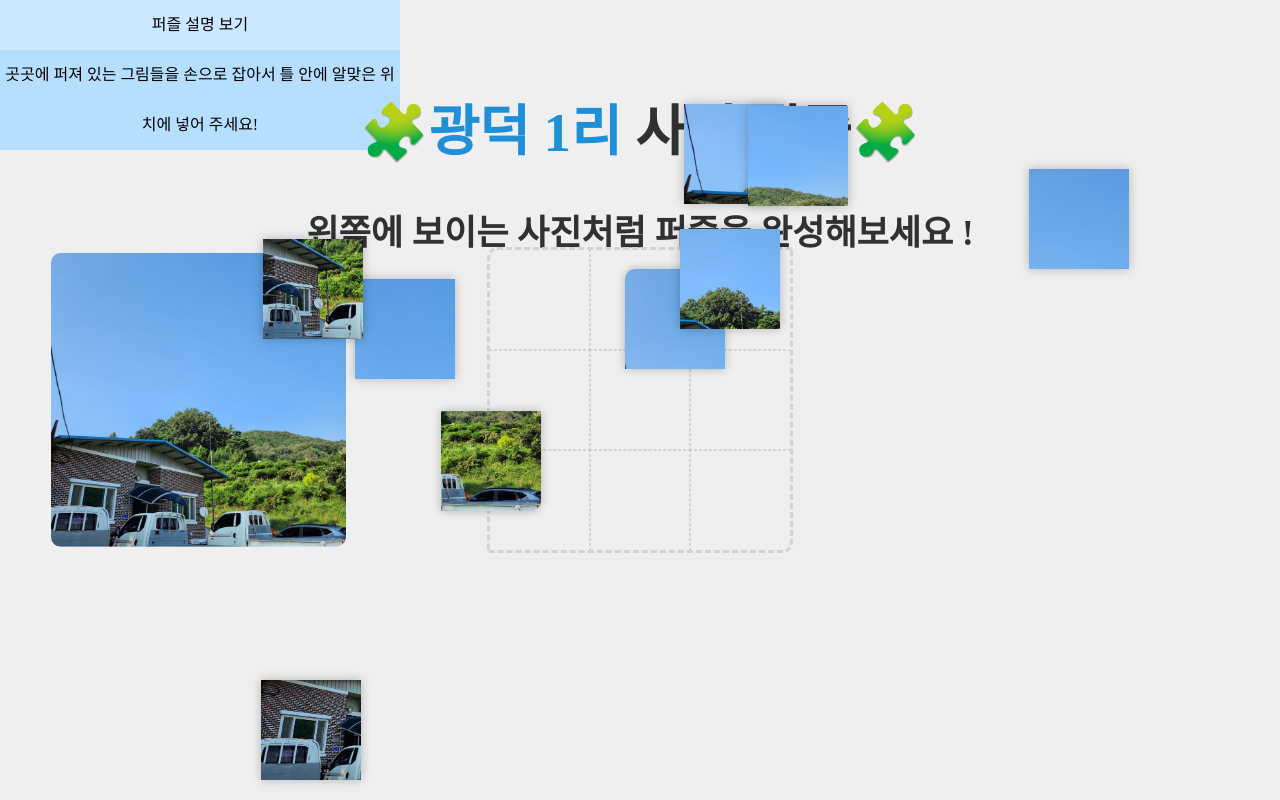
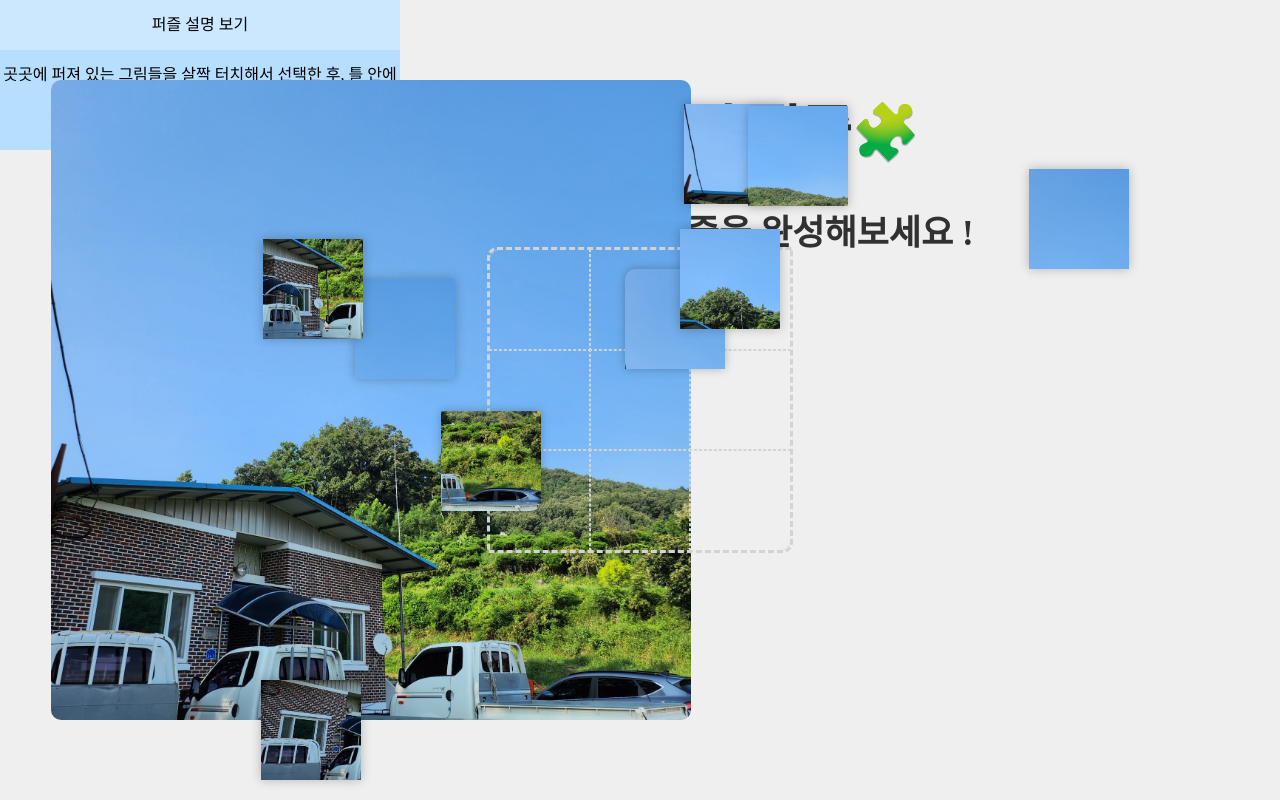
Before and after one commit to msmsmsms23/puzzle, a website: page public/index.html in a window 1280 px wide. Both pictures are taken after a click on the element "퍼즐 설명 보기". Drawn offline with nearby package versions, Linux system fonts and the light colour scheme; a web font is replaced by a local one.

Commit message:
이미지 크기

```diff
--- a/public/index.html
+++ b/public/index.html
@@ -8,9 +8,8 @@
     <title>사진 퍼즐 게임</title>
 </head>
 <body>
-  <!-- <button onclick = "popup()" id = "hi">안녕하세요 야채부락리입니다</button>  -->
   <div id="btn">퍼즐 설명 보기
-    <div id="slideTogglebox">곳곳에 퍼져 있는 그림들을 손으로 잡아서 틀 안에 알맞은 위치에 넣어 주세요!</div>
+    <div id="slideTogglebox">곳곳에 퍼져 있는 그림들을 살짝 터치해서 선택한 후, 틀 안에 알맞은 위치를 살짝 터치해서 넣어 주세요!</div>
   </div>
   <script>
   $(document).ready(function(){
@@ -21,7 +20,7 @@
 </script>
   <h1 class="title">🧩<span id="title_color">광덕 1리</span> 사진 퍼즐🧩</h1>
   <h2 class="title">왼쪽에 보이는 사진처럼 퍼즐을 완성해보세요 !</h2>
-    <img id = 'complete' src = './img/1.jpg' width = "23%">
+    <div><img id = 'complete' src = './img/1.jpg' width = "50%"></div>
     <div id='puz_box'>
       <div id='puz'>
         <i class='first' ondrop='drop(event)' ondragover='allowDrop(event)'></i>
```
Also changed, not shown: public/pop.html (deleted, +0 -14 lines).
